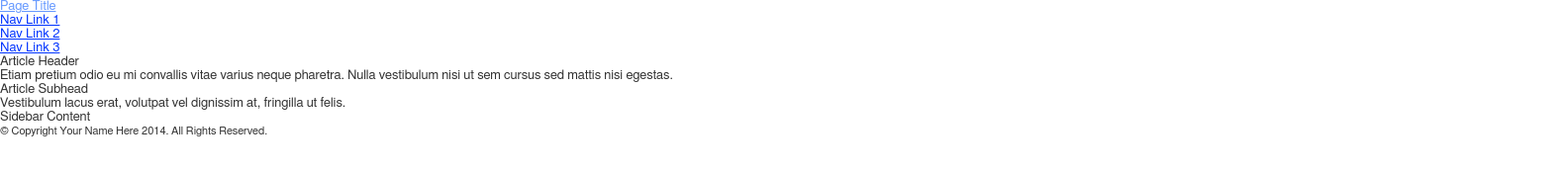
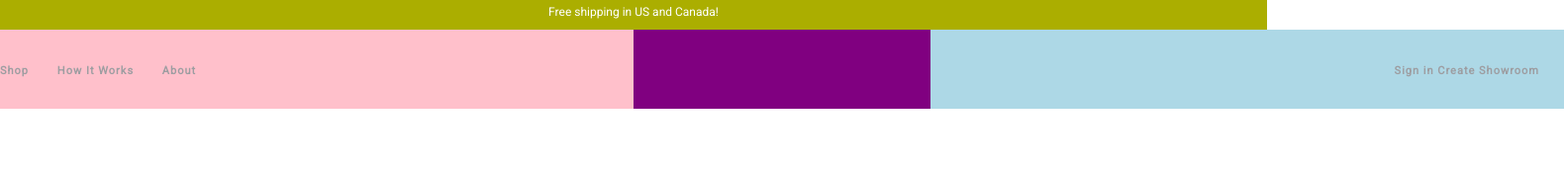
Before and after one commit to XavierMcin/Responsive-1, a plain HTML site: page index.html in a window 1280 px wide. Shown: the whole page at 99% size, 1580 px wide, since content can reach past the window. Drawn offline with nearby package versions, Linux system fonts and the light colour scheme; files that its build step writes are made by us from their sources; files whose address does not match are found by name.

Commit message:
little update

```diff
--- a/css/style.css
+++ b/css/style.css
@@ -1,5 +1,5 @@
 /* A Linux- and Windows-friendly sans-serif font stack: http://prospects.mhurrell.co.uk/post/updating-the-helvetica-font-stack */
-body {font: 13px Helmet, Freesans, sans-serif;}
+body {font-family: 'Roboto', sans-serif;}
 
 /* Using local fonts? Check out Font Squirrel's webfont generator: http://www.fontsquirrel.com/tools/webfont-generator */
 
@@ -26,6 +26,172 @@ textarea:-moz-placeholder { color:#a9a9a9; }
 /* let's give blockquotes *some* default styling, because unstyled blockquotes are dangerous */
 blockquote {padding: 16px; background: #eee;}
 
+/*//////////////////////////////////////////////
+///////////////////////////////////////////////
+				Custom Styles
+//////////////////////////////////////////////*/
+
+
+
+/* Top Nav Bar*/
+
+.topShipping {
+	width: 100%;
+	height: 30px;
+	background: #ABAE00;
+	color: #FFF;
+	font-size: 12px;
+	text-align: center;
+}
+
+.topShipping p {
+	position: relative;
+	top: 5px;
+}
+
+.fixedMenu {
+	width: 100%;
+	height: 80px;
+	background: orange;
+}
+
+.containerTop {
+	width: 1580px;
+	height: 80px;
+	background: blue;
+	margin: auto;
+	font-size: 0;
+	position: relative;
+}
+
+.farLeft {
+	width: 640px;
+	height: 80px;
+	background: pink;
+	display: inline-block;
+	position: absolute;
+}
+
+.farLeft nav {
+	font-size: 11px;
+	letter-spacing: 1px;
+}
+
+.farLeft nav ul li {
+	display: inline-block;
+	padding-top: 35px;
+	padding-bottom: 35px;
+}
+
+.farLeft nav ul li a {
+	text-decoration: none;
+	padding-left: 25px;
+	color: #9d9da1;
+	font-weight: bold;
+}
+
+.farLeft nav ul li:first-of-type a {
+	padding-left: 0;
+}
+
+.centerLogo {
+	width: 300px;
+	height: 80px;
+	background: purple;
+	display: inline-block;
+	position: absolute;
+	left: 640px;
+}
+
+.farRight {
+	width: 640px;
+	height: 80px;
+	background: lightblue;
+	display: inline-block;
+	position: absolute;
+	left: 940px;
+}
+
+.farRight nav {
+	font-size: 11px;
+	letter-spacing: 1px;
+	float: right;
+}
+
+.farRight nav ul li {
+	display: inline-block;
+	padding-top: 35px;
+	padding-bottom: 35px;
+}
+
+.farRight nav ul li a {
+	text-decoration: none;
+	padding-right: 25px;
+	color: #9d9da1;
+	font-weight: bold;
+}
+
+.farRight nav ul li:first-of-type a {
+	padding-right: 0;
+}
+
+
+
+
+
+
+
+
+
+
+
+
+
+
+
+
+
+
+
+
+
+
+
+
+
+
+
+
+
+
+
+
+
+
+
+
+
+
+
+
+
+
+
+
+
+
+
+
+
+
+
+
+
+
+
+
+
+
 
 
 /* Media queries
--- a/index.html
+++ b/index.html
@@ -41,8 +41,9 @@
 	<link rel="shortcut icon" href="favicon.ico" />
 
 	<!-- concatenate and minify for production -->
-	<link rel="stylesheet" href="assets/css/reset.css" />
-	<link rel="stylesheet" href="assets/css/style.css" />
+	<link rel="stylesheet" href="css/reset.css" />
+	<link rel="stylesheet" href="css/style.css" />
+	<link href="https://fonts.googleapis.com/css?family=Roboto" rel="stylesheet">
 
 	<!-- Lea Verou's prefixfree (http://leaverou.github.io/prefixfree/), lets you use un-prefixed properties in your CSS files -->
 	<script src="assets/js/libs/prefixfree.min.js"></script>
@@ -67,57 +68,78 @@
 
 <body>
 
-<div class="wrapper"><!-- not needed? up to you: http://camendesign.com/code/developpeurs_sans_frontieres -->
+<div class="topShipping">
+	<p>Free shipping in US and Canada!</p>
+</div>
+<div class="fixedMenu">
+	<div class="containerTop">
+		<div class="farLeft">
+			<nav>
+				<ul>
+					<li><a href="#">Shop</a></li>
+					<li><a href="#">How It Works</a></li>
+					<li><a href="#">About</a></li>
+				</ul>
+			</nav>
+		</div>
+		<div class="centerLogo">
+			<img src="">
+		</div>
+		<div class="farRight">
+			<nav>
+				<ul>
+					<li><a href="#">Sign in</a></li>
+					<li><a href="#">Create Showroom</a></li>
+				</ul>
+			</nav>
+		</div>
+	</div>
+</div>
+<div></div>
 
-	<header>
 
-		<h1><a href="/">Page Title</a></h1>
 
-		<nav>
 
-			<ol>
-				<li><a href="">Nav Link 1</a></li>
-				<li><a href="">Nav Link 2</a></li>
-				<li><a href="">Nav Link 3</a></li>
-			</ol>
 
-		</nav>
 
-	</header>
 
-	<article>
 
-		<h1>Article Header</h1>
 
-		<p>Etiam pretium odio eu mi convallis vitae varius neque pharetra. Nulla vestibulum nisi ut sem cursus sed mattis nisi egestas.</p>
 
-		<h2>Article Subhead</h2>
 
-		<p>Vestibulum lacus erat, volutpat vel dignissim at, fringilla ut felis.</p>
 
-	</article>
 
-	<aside>
 
-		<h2>Sidebar Content</h2>
 
-	</aside>
 
-	<footer>
 
-		<p><small>&copy; Copyright Your Name Here 2014. All Rights Reserved.</small></p>
 
-	</footer>
 
-</div>
+
+
+
+
+
+
+
+
+
+
+
+
+
 
 <!-- Grab Google CDN's jQuery. fall back to local if necessary -->
+<script
+  src="https://code.jquery.com/jquery-3.1.1.min.js"
+  integrity="sha256-hVVnYaiADRTO2PzUGmuLJr8BLUSjGIZsDYGmIJLv2b8="
+  crossorigin="anonymous"></script>
 <script src="//ajax.googleapis.com/ajax/libs/jquery/1.11.3/jquery.min.js"></script>
-<script>window.jQuery || document.write("<script src='assets/js/libs/jquery-1.11.3.min.js'>\x3C/script>")</script>
+<script>window.jQuery || document.write("<script src='js/libs/jquery-1.11.3.min.js'>\x3C/script>")</script>
 
 <!-- this is where we put our custom functions -->
 <!-- don't forget to concatenate and minify for production -->
-<script src="assets/js/functions.js"></script>
+<script src="js/functions.js"></script>
 <script>$(document).ready(initPage);</script>
 
 <!-- Asynchronous google analytics; this is the official snippet.
```
Also changed, not shown: images/icons/bag.png (added), images/icons/search.png (added), 4 other files.
